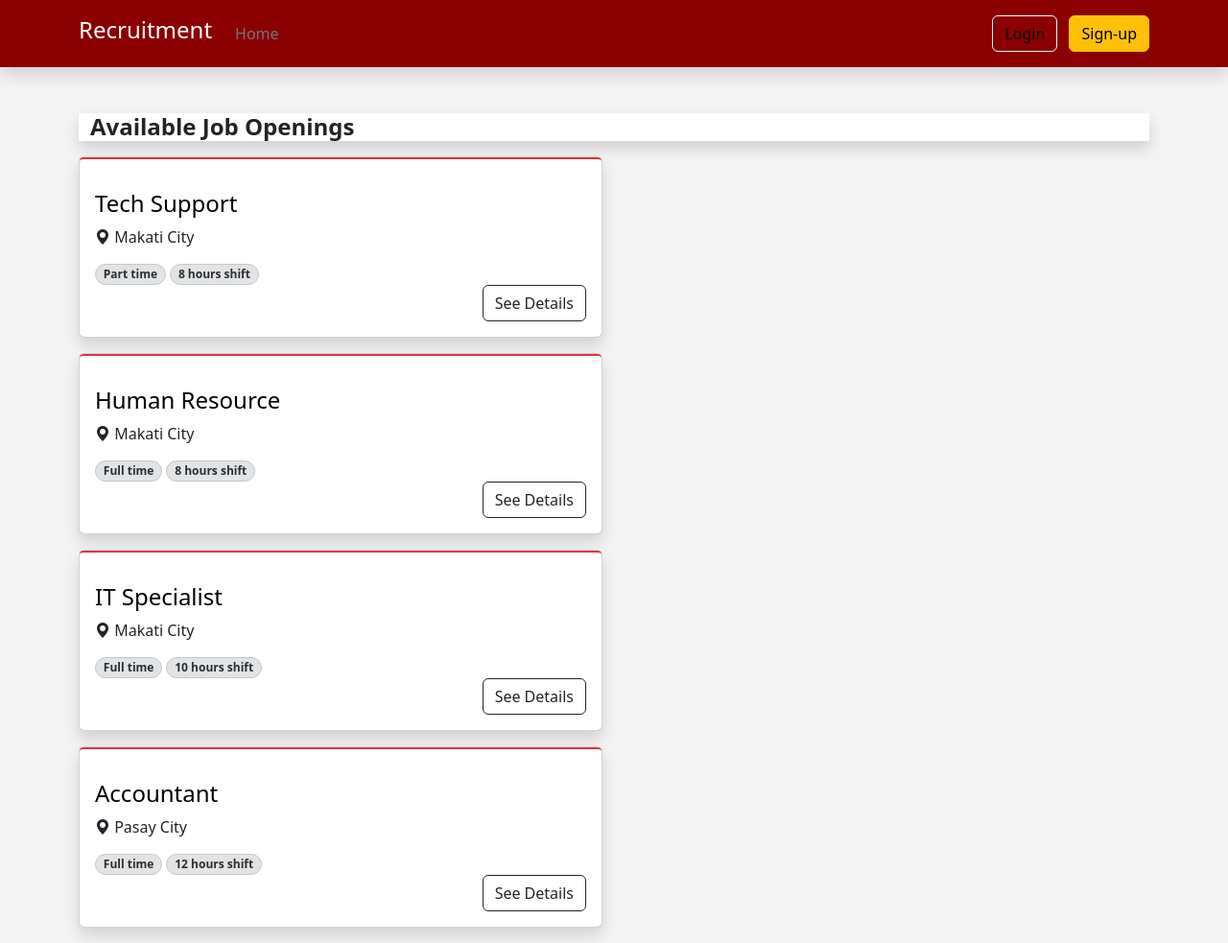
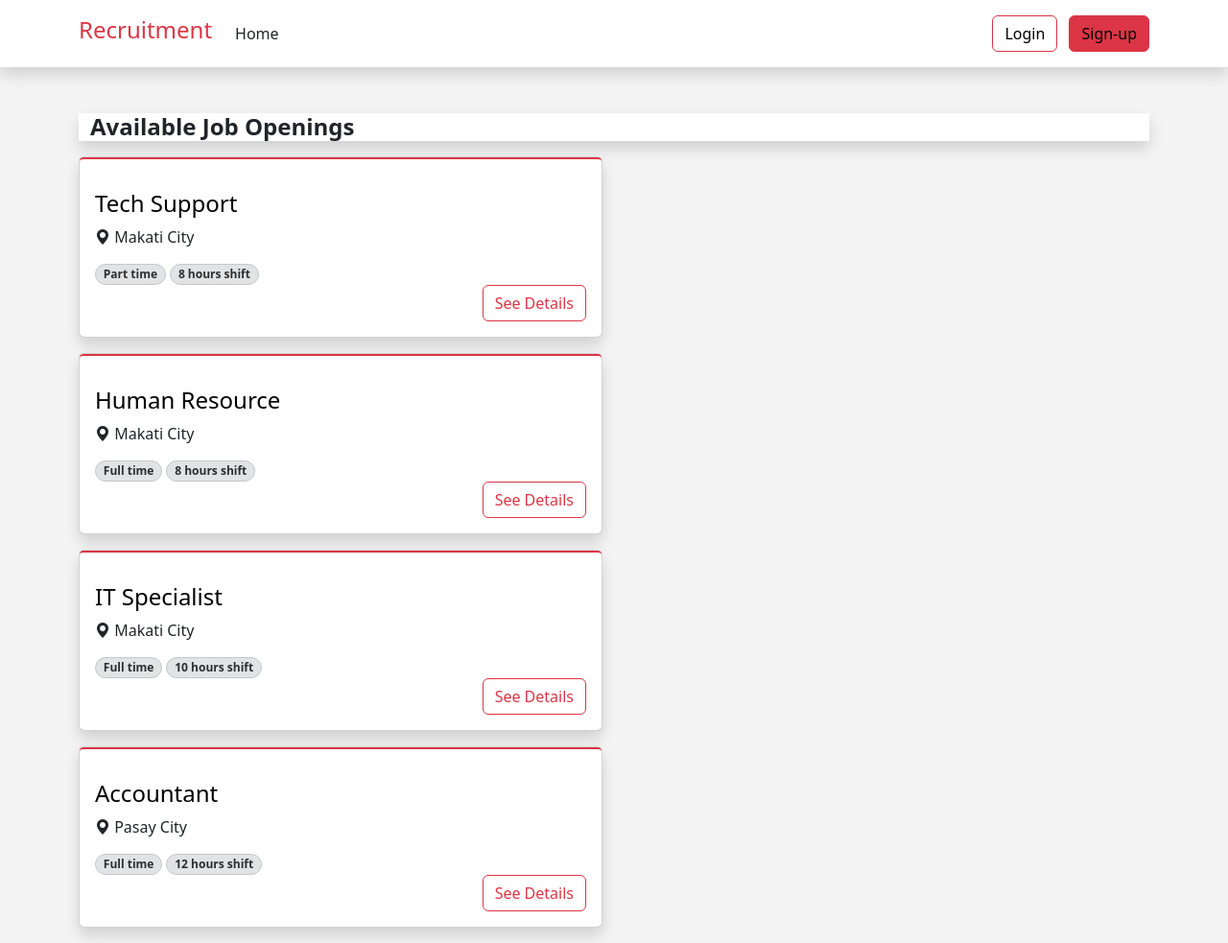
Before and after one commit to Berto405/recruitment, a PHP site: page /index.php in a window 1280 px wide. Shown: the whole page at 96% size. Run offline with PHP 8.4, Linux system fonts and the light colour scheme; data comes from the database, SQL or seed files in the repository; some libraries are stand-ins or nearby versions.

Commit message:
Changed
- Updated UI design

```diff
--- a/header.php
+++ b/header.php
@@ -27,9 +27,9 @@ session_start();
 <body>
 
 
-    <nav class="navbar navbar-expand-lg shadow" style="background-color: #8b0000; border-color: #8b0000;">
+    <nav class="navbar navbar-expand-lg shadow bg-white">
         <div class="container">
-            <a href="/recruitment" class="navbar-brand text-white">
+            <a href="/recruitment" class="navbar-brand text-danger">
                 <h4>Recruitment</h4>
             </a>
 
@@ -42,7 +42,7 @@ session_start();
                 <ul class="navbar-nav me-lg-auto mb-2 justify-content-center mb-md-0">
                     <li class="nav-item">
                         <a href="/recruitment"
-                            class="nav-link <?php echo ($_SERVER['REQUEST_URI'] == '/recruitment' || $_SERVER['REQUEST_URI'] == '/recruitment/' || $_SERVER['REQUEST_URI'] == '/recruitment/index.php') ? 'text-white fw-bold' : 'text-secondary'; ?>">
+                            class="nav-link link-dark <?php echo ($_SERVER['REQUEST_URI'] == '/recruitment' || $_SERVER['REQUEST_URI'] == '/recruitment/' || $_SERVER['REQUEST_URI'] == '/recruitment/index.php') ? 'text-dark fw-bold' : 'text-dark'; ?>">
                             Home
                         </a>
                     </li>
@@ -51,10 +51,10 @@ session_start();
                     if (isset($_SESSION['user_role']) && $_SESSION['user_role'] == 'admin') {
                         $adminDashboardUrl = "/recruitment/admin/home.php";
                         $href = $adminDashboardUrl;
-                        $isActive = ($_SERVER['REQUEST_URI'] == $adminDashboardUrl || $_SERVER['REQUEST_URI'] == $adminDashboardUrl . '/') ? ' text-white fw-bold' : ' text-secondary';
+                        $isActive = ($_SERVER['REQUEST_URI'] == $adminDashboardUrl || $_SERVER['REQUEST_URI'] == $adminDashboardUrl . '/') ? ' text-dark fw-bold' : ' text-secondary';
                         echo '
                         <li class="nav-item">
-                            <a href="' . $href . '" class="nav-link' . $isActive . '">
+                            <a href="' . $href . '" class="nav-link  link-dark ' . $isActive . '">
                                 Dashboard
                             </a>
                         </li>
@@ -63,16 +63,16 @@ session_start();
                     if (isset($_SESSION['user_id'])) {
                         echo '
                         <li class="nav-item">
-                            <a href="my_jobs.php?status=Pending" class="nav-link  '
+                            <a href="/recruitment/my_jobs.php?status=Pending" class="nav-link link-dark  '
                             . ($_SERVER['REQUEST_URI'] == '/recruitment/my_jobs.php?status=Pending' || $_SERVER['REQUEST_URI'] == '/recruitment/my_jobs.php?status=Pending/' ||
                                 $_SERVER['REQUEST_URI'] == '/recruitment/my_jobs.php?status=Reviewed' || $_SERVER['REQUEST_URI'] == '/recruitment/my_jobs.php?status=Reviewed/' ||
                                 $_SERVER['REQUEST_URI'] == '/recruitment/my_jobs.php?status=Interview' || $_SERVER['REQUEST_URI'] == '/recruitment/my_jobs.php?status=Interview/' ||
-                                $_SERVER['REQUEST_URI'] == '/recruitment/my_jobs.php?status=Result' || $_SERVER['REQUEST_URI'] == '/recruitment/my_jobs.php?status=Result/' ? 'text-white fw-bold' : 'text-secondary') . '">
+                                $_SERVER['REQUEST_URI'] == '/recruitment/my_jobs.php?status=Result' || $_SERVER['REQUEST_URI'] == '/recruitment/my_jobs.php?status=Result/' ? 'text-dark fw-bold' : 'text-secondary') . '">
                                 My Jobs
                             </a>
                         </li>
                         <li class="nav-item">
-                            <a href="/recruitment/upload_resume.php" class="nav-link ' . ($_SERVER['REQUEST_URI'] == '/recruitment/upload_resume.php' || $_SERVER['REQUEST_URI'] == '/recruitment/upload_resume.php/' ? 'text-white fw-bold' : 'text-secondary') . '">
+                            <a href="/recruitment/upload_resume.php" class="nav-link link-dark ' . ($_SERVER['REQUEST_URI'] == '/recruitment/upload_resume.php' || $_SERVER['REQUEST_URI'] == '/recruitment/upload_resume.php/' ? 'text-dark fw-bold' : 'text-secondary') . '">
                                 Upload Resume
                             </a>
                         </li>
@@ -88,7 +88,7 @@ session_start();
                         echo '
                             <div class="row">
                                 <div class="col-sm-1 dropdown d-flex justify-content-start">
-                                    <a href="#" class="d-block link-light text-decoration-none dropdown-toggle" id="dropdownUser2"
+                                    <a href="#" class="d-block link-danger text-decoration-none dropdown-toggle text-dark" id="dropdownUser2"
                                         data-bs-toggle="dropdown" aria-expanded="false">
                                         ' . $user . '
                                     </a>
@@ -105,8 +105,8 @@ session_start();
 
                     } else {
                         echo '
-                            <a href="login.php" class="btn btn-outline-light me-2">Login</a>
-                            <a href="register.php" class="btn btn-warning">Sign-up</a>
+                            <a href="login.php" class="btn btn-outline-danger me-2">Login</a>
+                            <a href="register.php" class="btn btn-danger">Sign-up</a>
 
                         ';
                     }
--- a/index.php
+++ b/index.php
@@ -120,7 +120,7 @@ if (isset($_SESSION['user_id'])) {
                             <div class="row">
                                 <div class="col d-flex justify-content-end">
                                     <!-- <span class="mt-4 text-secondary small"></span> -->
-                                    <button class="btn btn-outline-dark" onclick="showDetails(<?php echo $row['id'] ?>)">
+                                    <button class="btn btn-outline-danger" onclick="showDetails(<?php echo $row['id'] ?>)">
                                         See Details
                                     </button>
                                 </div>
@@ -137,7 +137,7 @@ if (isset($_SESSION['user_id'])) {
                                 <?php
                                 if (!isset($_SESSION['user_id'])) {
                                     echo '
-                                        <a href="login.php" class="btn btn-primary">
+                                        <a href="login.php" class="btn btn-danger">
                                             Apply now
                                         </a>
                                     ';
@@ -145,7 +145,7 @@ if (isset($_SESSION['user_id'])) {
                                     if (empty($resume)) {
 
                                         echo '
-                                            <a href="upload_resume.php" class="btn btn-primary">
+                                            <a href="upload_resume.php" class="btn btn-danger">
                                                 Apply now
                                             </a>
                                         ';
@@ -153,7 +153,7 @@ if (isset($_SESSION['user_id'])) {
                                         echo '
                                             <form action="apply_job_process.php" method="post">
                                                 <input type="hidden" name="job_id" value="' . $row['id'] . '">
-                                                <button type="submit" class="btn btn-primary">Apply now</button>
+                                                <button type="submit" class="btn btn-danger">Apply now</button>
                                             </form>
 
                                         ';
--- a/login.php
+++ b/login.php
@@ -46,8 +46,7 @@ if (isset($_SESSION['user_id']) || isset($_SESSION['user_role'])) {
                             </p>
                         <?php } ?>
                         <div class="mb-1 d-flex justify-content-center mt-3">
-                            <button class="btn btn-danger btn-fluid rounded-1 w-100 text-light"
-                                style="background-color: #8b0000; border-color: #8b0000;" type="submit">
+                            <button class="btn btn-danger btn-fluid rounded-1 w-100 text-light" type="submit">
                                 Login
                             </button>
                         </div>
--- a/register.php
+++ b/register.php
@@ -73,8 +73,7 @@ if (isset($_SESSION['user_id']) || isset($_SESSION['user_role'])) {
                             </p>
                         <?php } ?>
                         <div class="mb-1 d-flex justify-content-center mt-3">
-                            <button class="btn btn-fluid rounded-1 w-100 text-light"
-                                style="background-color: #8b0000; border-color: #8b0000;" type="submit">
+                            <button class="btn btn-danger rounded-1 w-100 text-light" type="submit">
                                 Register
                             </button>
                         </div>
```
